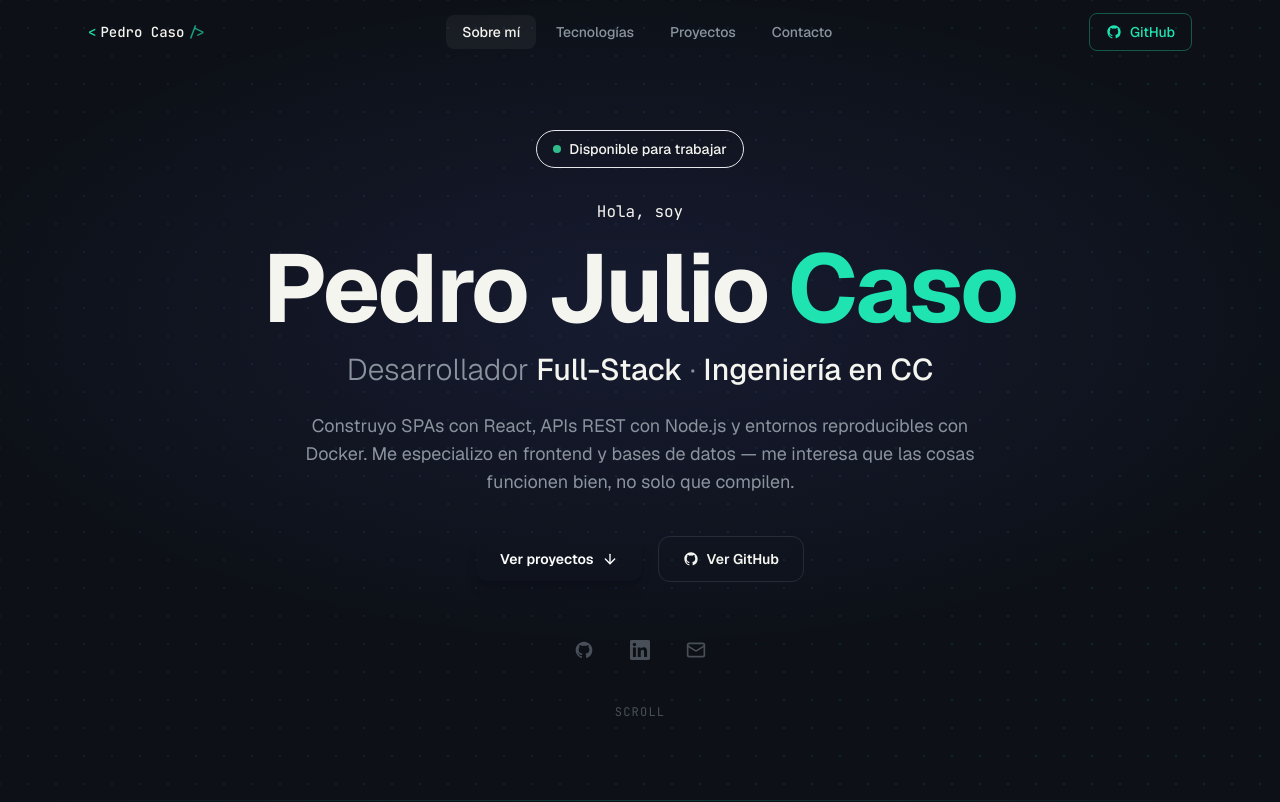
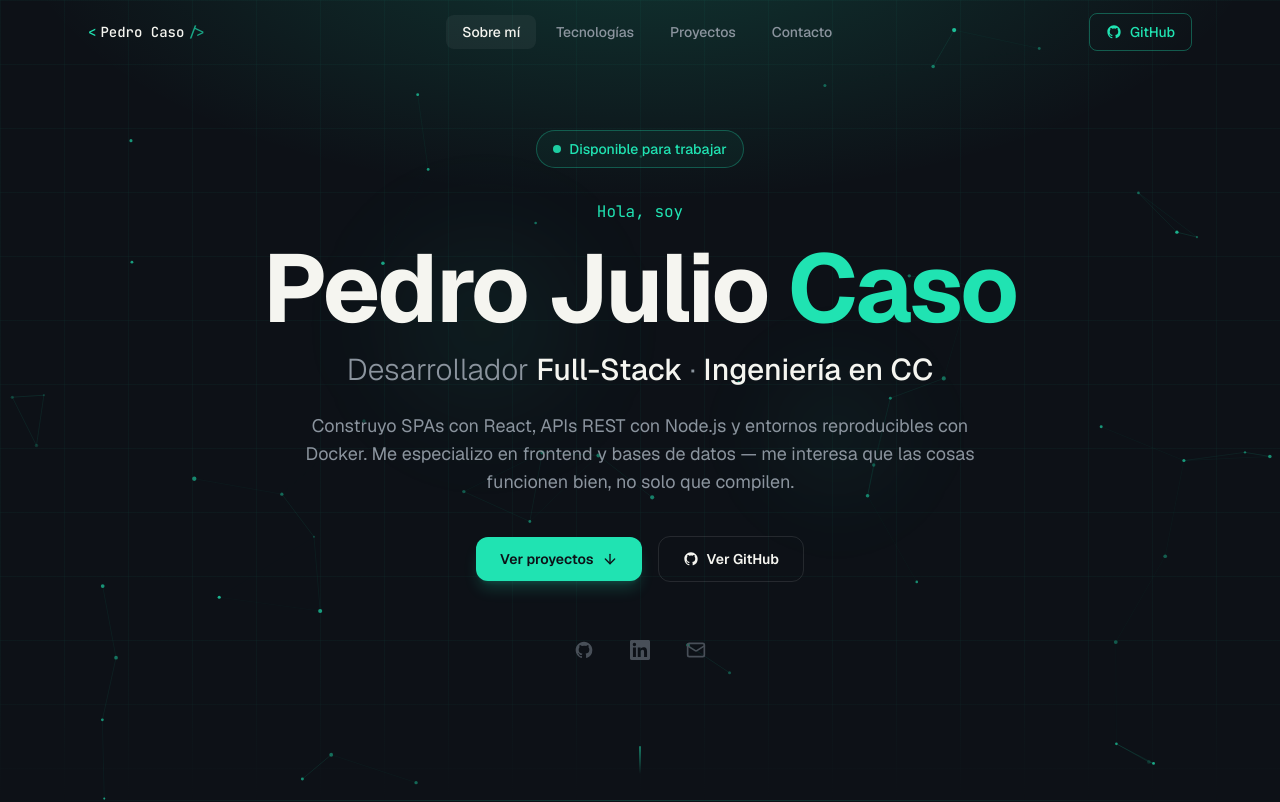
Before and after one commit to Pxdro-410/portafolio-PedroCaso, a React (Vite) app: page / in a window 1280 px wide. Shown: the top 802 px of the page. Built offline with nearby package versions, Linux system fonts and the light colour scheme.

Commit message:
feat: rediseño del hero con fondo animado

```diff
--- /dev/null
+++ b/src/components/canvas/HeroParticles.jsx
@@ -0,0 +1,127 @@
+import { useEffect, useRef } from 'react'
+
+/**
+ * HeroParticles
+ * Canvas con partículas flotantes que se mueven de forma autónoma y
+ * se conectan con líneas cuando están cerca (efecto constelación).
+ * Solo se renderiza en el viewport del Hero.
+ */
+
+const PARTICLE_COUNT = 55
+const CONNECTION_DIST = 120   // px para dibujar línea entre partículas
+const MINT = '32, 227, 178'   // rgb sin #, para usar en rgba()
+
+function rand(min, max) {
+  return Math.random() * (max - min) + min
+}
+
+function createParticle(w, h) {
+  const speed = rand(0.15, 0.5)
+  const angle = rand(0, Math.PI * 2)
+  return {
+    x: rand(0, w),
+    y: rand(0, h),
+    vx: Math.cos(angle) * speed,
+    vy: Math.sin(angle) * speed,
+    radius: rand(1, 2.2),
+    opacity: rand(0.25, 0.7),
+    // pulso individual
+    pulseOffset: rand(0, Math.PI * 2),
+    pulseSpeed: rand(0.008, 0.02),
+  }
+}
+
+export default function HeroParticles() {
+  const canvasRef = useRef(null)
+  const particlesRef = useRef([])
+  const frameRef = useRef(null)
+  const tickRef = useRef(0)
+
+  useEffect(() => {
+    const canvas = canvasRef.current
+    if (!canvas) return
+    const ctx = canvas.getContext('2d')
+
+    const resize = () => {
+      canvas.width = canvas.offsetWidth
+      canvas.height = canvas.offsetHeight
+      // reiniciar partículas al cambiar tamaño
+      particlesRef.current = Array.from({ length: PARTICLE_COUNT }, () =>
+        createParticle(canvas.width, canvas.height)
+      )
+    }
+
+    const draw = () => {
+      const w = canvas.width
+      const h = canvas.height
+      tickRef.current++
+
+      ctx.clearRect(0, 0, w, h)
+
+      const particles = particlesRef.current
+
+      // Mover partículas
+      for (const p of particles) {
+        p.x += p.vx
+        p.y += p.vy
+
+        // Wrap around edges (suave)
+        if (p.x < -10) p.x = w + 10
+        if (p.x > w + 10) p.x = -10
+        if (p.y < -10) p.y = h + 10
+        if (p.y > h + 10) p.y = -10
+
+        // Pulso de opacidad
+        const pulse = Math.sin(tickRef.current * p.pulseSpeed + p.pulseOffset)
+        const currentOpacity = p.opacity + pulse * 0.12
+
+        // Dibujar partícula
+        ctx.beginPath()
+        ctx.arc(p.x, p.y, p.radius, 0, Math.PI * 2)
+        ctx.fillStyle = `rgba(${MINT}, ${Math.max(0.1, currentOpacity)})`
+        ctx.fill()
+      }
+
+      // Dibujar conexiones entre partículas cercanas
+      for (let i = 0; i < particles.length; i++) {
+        for (let j = i + 1; j < particles.length; j++) {
+          const a = particles[i]
+          const b = particles[j]
+          const dx = a.x - b.x
+          const dy = a.y - b.y
+          const dist = Math.sqrt(dx * dx + dy * dy)
+
+          if (dist < CONNECTION_DIST) {
+            const alpha = (1 - dist / CONNECTION_DIST) * 0.18
+            ctx.beginPath()
+            ctx.moveTo(a.x, a.y)
+            ctx.lineTo(b.x, b.y)
+            ctx.strokeStyle = `rgba(${MINT}, ${alpha})`
+            ctx.lineWidth = 0.8
+            ctx.stroke()
+          }
+        }
+      }
+
+      frameRef.current = requestAnimationFrame(draw)
+    }
+
+    resize()
+    window.addEventListener('resize', resize)
+    frameRef.current = requestAnimationFrame(draw)
+
+    return () => {
+      window.removeEventListener('resize', resize)
+      if (frameRef.current) cancelAnimationFrame(frameRef.current)
+    }
+  }, [])
+
+  return (
+    <canvas
+      ref={canvasRef}
+      className="absolute inset-0 w-full h-full pointer-events-none"
+      style={{ zIndex: 0 }}
+      aria-hidden="true"
+    />
+  )
+}
--- a/src/components/sections/Hero.jsx
+++ b/src/components/sections/Hero.jsx
@@ -1,6 +1,7 @@
 import { motion } from 'framer-motion'
 import { ArrowDown, Mail } from 'lucide-react'
 import { GitHubIcon, LinkedInIcon } from '../ui/SocialIcons'
+import HeroParticles from '../canvas/HeroParticles'
 
 const SOCIAL_LINKS = [
   {
@@ -41,25 +42,78 @@ export default function Hero() {
     document.getElementById('projects')?.scrollIntoView({ behavior: 'smooth' })
   }
 
-  const scrollToAbout = () => {
-    document.getElementById('about')?.scrollIntoView({ behavior: 'smooth' })
-  }
-
   return (
     <section
       id="hero"
-      className="relative min-h-screen flex flex-col items-center justify-center px-6"
+      className="relative min-h-screen flex flex-col items-center justify-center px-6 overflow-hidden"
     >
-      {/* Radial glow behind text */}
+      {/* ── Hero background: animated gradient mesh ── */}
       <div
-        className="absolute inset-0 pointer-events-none"
+        className="absolute inset-0 -z-10"
+        aria-hidden="true"
+        style={{
+          background: '#0D1117',
+        }}
+      />
+
+      {/* Animated grid pattern */}
+      <div
+        className="absolute inset-0 -z-10"
+        aria-hidden="true"
+        style={{
+          backgroundImage: `
+            linear-gradient(rgba(32, 227, 178, 0.04) 1px, transparent 1px),
+            linear-gradient(90deg, rgba(32, 227, 178, 0.04) 1px, transparent 1px)
+          `,
+          backgroundSize: '64px 64px',
+        }}
+      />
+
+      {/* Radial glow — top center (mint, clean) */}
+      <div
+        className="absolute inset-0 -z-10 pointer-events-none"
+        aria-hidden="true"
         style={{
           background:
-            'radial-gradient(ellipse 80% 60% at 50% 40%, rgba(99,102,241,0.12) 0%, transparent 70%)',
+            'radial-gradient(ellipse 70% 50% at 50% -10%, rgba(32,227,178,0.18) 0%, transparent 70%)',
         }}
+      />
+
+      {/* Bottom fade to dark */}
+      <div
+        className="absolute bottom-0 left-0 right-0 h-32 -z-10 pointer-events-none"
+        aria-hidden="true"
+        style={{
+          background: 'linear-gradient(to bottom, transparent, #0D1117)',
+        }}
+      />
+
+      {/* Floating constellation particles — z-0, behind text */}
+      <HeroParticles />
+
+      {/* Floating orbs */}
+      <motion.div
+        className="absolute top-1/4 left-1/4 w-72 h-72 rounded-full pointer-events-none -z-10"
+        style={{
+          background: 'radial-gradient(circle, rgba(32,227,178,0.07) 0%, transparent 70%)',
+          filter: 'blur(40px)',
+        }}
+        animate={{ x: [0, 20, 0], y: [0, -20, 0] }}
+        transition={{ duration: 12, repeat: Infinity, ease: 'easeInOut' }}
+        aria-hidden="true"
+      />
+      <motion.div
+        className="absolute bottom-1/3 right-1/4 w-56 h-56 rounded-full pointer-events-none -z-10"
+        style={{
+          background: 'radial-gradient(circle, rgba(32,227,178,0.05) 0%, transparent 70%)',
+          filter: 'blur(30px)',
+        }}
+        animate={{ x: [0, -15, 0], y: [0, 15, 0] }}
+        transition={{ duration: 10, repeat: Infinity, ease: 'easeInOut', delay: 3 }}
         aria-hidden="true"
       />
 
+      {/* Content */}
       <motion.div
         variants={container}
         initial="hidden"
@@ -68,8 +122,8 @@ export default function Hero() {
       >
         {/* Status badge */}
         <motion.div variants={item} className="flex justify-center mb-8">
-          <span className="inline-flex items-center gap-2 px-4 py-2 rounded-full border border-accent-indigo/30 bg-accent-indigo/5 text-accent-indigo text-sm font-medium">
-            <span className="w-2 h-2 rounded-full bg-emerald-400 animate-pulse" />
+          <span className="inline-flex items-center gap-2 px-4 py-2 rounded-full border border-accent-mint/30 bg-accent-mint/5 text-accent-mint text-sm font-medium">
+            <span className="w-2 h-2 rounded-full bg-accent-mint animate-pulse" />
             Disponible para trabajar
           </span>
         </motion.div>
@@ -77,7 +131,7 @@ export default function Hero() {
         {/* Greeting */}
         <motion.p
           variants={item}
-          className="font-mono text-accent-cyan text-base mb-4"
+          className="font-mono text-accent-mint text-base mb-4"
         >
           Hola, soy
         </motion.p>
@@ -88,7 +142,7 @@ export default function Hero() {
           className="text-5xl sm:text-6xl md:text-7xl lg:text-8xl font-bold tracking-tight mb-4"
         >
           <span className="text-text-primary">Pedro Julio </span>
-          <span className="gradient-text">Caso</span>
+          <span className="text-accent-mint">Caso</span>
         </motion.h1>
 
         {/* Title */}
@@ -118,7 +172,7 @@ export default function Hero() {
         >
           <button
             onClick={scrollToProjects}
-            className="group flex items-center gap-2 px-6 py-3 rounded-xl bg-accent-indigo hover:bg-accent-indigo-light text-white font-semibold text-sm transition-all duration-200 shadow-lg shadow-accent-indigo/25 hover:shadow-accent-indigo/40 hover:-translate-y-0.5"
+            className="group flex items-center gap-2 px-6 py-3 rounded-xl bg-accent-mint hover:bg-accent-mint-light text-bg-base font-semibold text-sm transition-all duration-200 shadow-lg shadow-accent-mint/20 hover:shadow-accent-mint/35 hover:-translate-y-0.5"
           >
             Ver proyectos
             <ArrowDown className="w-4 h-4 group-hover:translate-y-0.5 transition-transform" />
@@ -128,7 +182,7 @@ export default function Hero() {
             href="https://github.com/Pxdro-410"
             target="_blank"
             rel="noopener noreferrer"
-            className="flex items-center gap-2 px-6 py-3 rounded-xl border border-white/10 text-text-primary text-sm font-semibold hover:border-white/20 hover:bg-white/5 hover:-translate-y-0.5 transition-all duration-200"
+            className="flex items-center gap-2 px-6 py-3 rounded-xl border border-white/10 text-text-primary text-sm font-semibold hover:border-accent-mint/30 hover:bg-accent-mint/5 hover:-translate-y-0.5 transition-all duration-200"
           >
             <GitHubIcon className="w-4 h-4" />
             Ver GitHub
@@ -147,7 +201,7 @@ export default function Hero() {
               target={href.startsWith('mailto') ? undefined : '_blank'}
               rel="noopener noreferrer"
               aria-label={label}
-              className="p-2.5 rounded-lg text-text-muted hover:text-text-secondary hover:bg-white/5 transition-all duration-200 hover:-translate-y-0.5"
+              className="p-2.5 rounded-lg text-text-muted hover:text-accent-mint hover:bg-accent-mint/5 transition-all duration-200 hover:-translate-y-0.5"
             >
               <Icon className="w-5 h-5" />
             </a>
@@ -155,22 +209,23 @@ export default function Hero() {
         </motion.div>
       </motion.div>
 
-      {/* Scroll indicator */}
-      <motion.button
-        onClick={scrollToAbout}
+      {/* Scroll hint */}
+      <motion.div
         initial={{ opacity: 0 }}
         animate={{ opacity: 1 }}
-        transition={{ delay: 1.5 }}
-        className="absolute bottom-10 left-1/2 -translate-x-1/2 flex flex-col items-center gap-2 text-text-muted hover:text-text-secondary transition-colors group"
-        aria-label="Scroll down"
+        transition={{ delay: 2 }}
+        className="absolute bottom-8 left-1/2 -translate-x-1/2 flex flex-col items-center gap-2"
+        aria-hidden="true"
       >
-        <span className="text-xs font-mono tracking-widest">SCROLL</span>
         <motion.div
           animate={{ y: [0, 6, 0] }}
-          transition={{ duration: 1.5, repeat: Infinity, ease: 'easeInOut' }}
-          className="w-0.5 h-8 bg-gradient-to-b from-accent-indigo to-transparent rounded-full"
+          transition={{ duration: 1.8, repeat: Infinity, ease: 'easeInOut' }}
+          className="w-0.5 h-7 rounded-full"
+          style={{
+            background: 'linear-gradient(to bottom, rgba(32,227,178,0.5), transparent)',
+          }}
         />
-      </motion.button>
+      </motion.div>
     </section>
   )
 }
```
